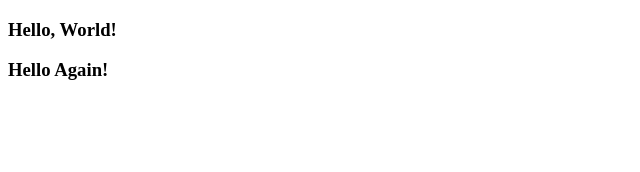
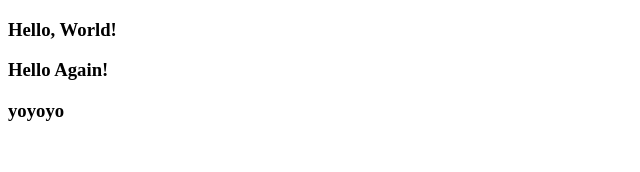
Before and after one commit to hackBCA/hackBCAV-VueJS, a Vue app in the folder todo-list/: page / in a window 1280 px wide. Shown: the top 172 px of the page, without its empty margins (0-640 px from the left). Built offline with nearby package versions, Linux system fonts and the light colour scheme.

Commit message:
finish initial todos section

```diff
--- a/todo-list/src/App.vue
+++ b/todo-list/src/App.vue
@@ -1,16 +1,20 @@
 <template>
   <div id="app">
-    <Todo todo="Hello, World!"></Todo>
-    <Todo todo="Hello Again!" />
+    <Todos :todos="this.sampleTodos" />
   </div>
 </template>
 
 <script>
-import Todo from "@/components/Todo.vue";
+import Todos from "@/components/Todos.vue";
 export default {
   name: "App",
   components: {
-    Todo
+    Todos
+  },
+  data: () => {
+    return {
+      sampleTodos: ["Hello, World!", "Hello Again!", "yoyoyo"]
+    };
   }
 };
 </script>
--- /dev/null
+++ b/todo-list/src/components/Todos.vue
@@ -0,0 +1,21 @@
+<template>
+  <div>
+    <Todo v-for="todo in todos" :todo="todo" :key="todo" />
+  </div>
+</template>
+
+<script>
+import Todo from "@/components/Todo.vue";
+export default {
+  name: "Todos",
+  components: {
+    Todo
+  },
+  props: {
+    todos: Array
+  }
+};
+</script>
+
+<style lang="scss" scoped>
+</style>
```
Also changed, not shown: 2 other files (tests, documents, lock files or other folders).
